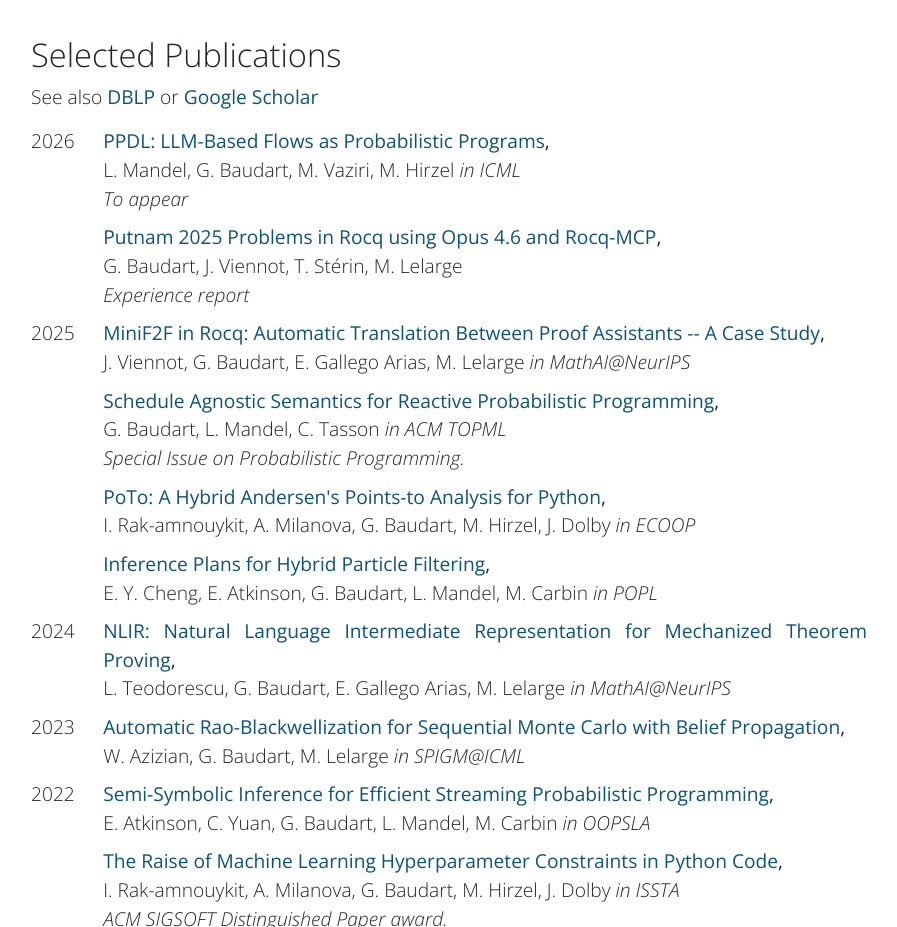
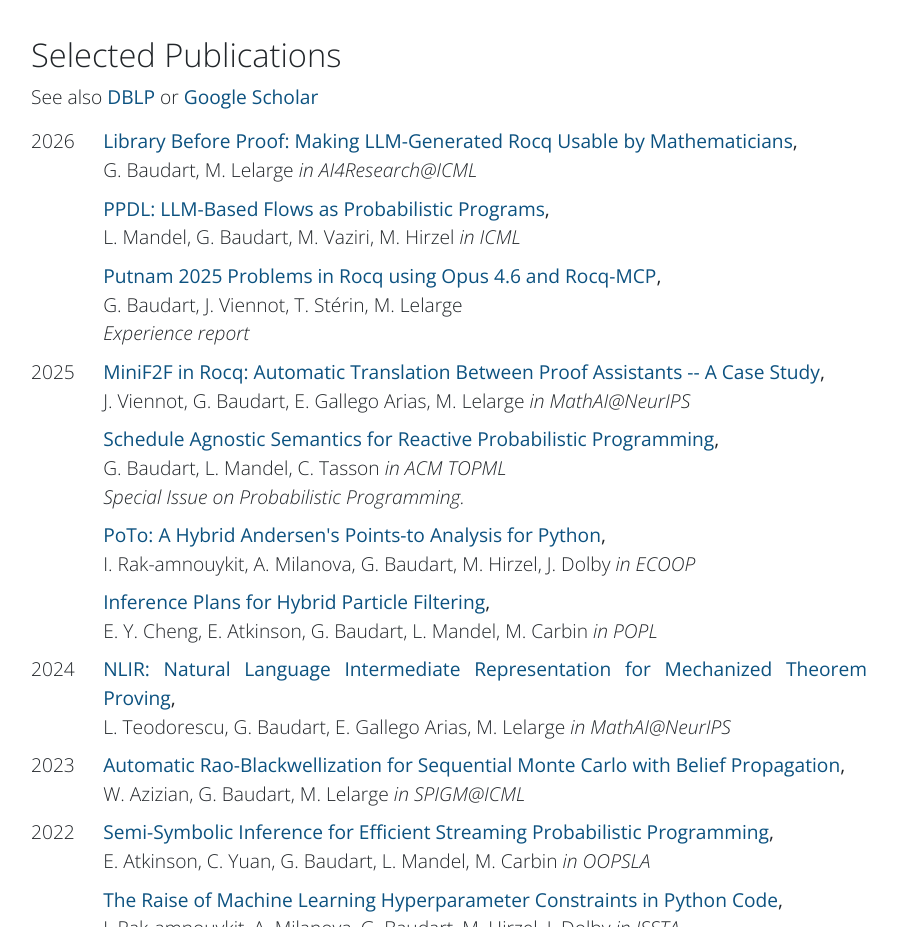
Before and after one commit to gbdrt/gbdrt.github.io, a plain HTML site: page index.html in a window 1280 px wide. Shown: the part 1859-2786 px from the top of the page, without its empty margins (191-1088 px from the left). Drawn offline with Linux system fonts and the light colour scheme.

Commit message:
Update publications

```diff
--- a/selected_publications.html
+++ b/selected_publications.html
@@ -1,6 +1,6 @@
 <h2> Selected Publications </h2>
 <p>See also <a href="https://dblp.org/pid/137/3096.html">DBLP</a> or <a href="https://scholar.google.com/citations?user=8A29HxcAAAAJ">Google Scholar</a></p>
-<div class=row><div class=col-sm-1>2026</div> <div class=col-sm-11><div class=bibitem><div class=title><a href="./papers/icml26.pdf">PPDL: LLM-Based Flows as Probabilistic Programs</a>,</div> <span class=author>L. Mandel, G. Baudart, M. Vaziri, M. Hirzel</span> <span class=desc> in ICML</span> <div class=note>To appear</div> </div> <div class=bibitem><div class=title><a href="https://arxiv.org/abs/2603.20405">Putnam 2025 Problems in Rocq using Opus 4.6 and Rocq-MCP</a>,</div> <span class=author>G. Baudart, J. Viennot, T. Stérin, M. Lelarge</span> <div class=note>Experience report</div> </div> </div> </div>
+<div class=row><div class=col-sm-1>2026</div> <div class=col-sm-11><div class=bibitem><div class=title><a href="./papers/ai4research_icml26.pdf">Library Before Proof: Making LLM-Generated Rocq Usable by Mathematicians</a>,</div> <span class=author>G. Baudart, M. Lelarge</span> <span class=desc> in AI4Research@ICML</span> </div> <div class=bibitem><div class=title><a href="./papers/icml26.pdf">PPDL: LLM-Based Flows as Probabilistic Programs</a>,</div> <span class=author>L. Mandel, G. Baudart, M. Vaziri, M. Hirzel</span> <span class=desc> in ICML</span> </div> <div class=bibitem><div class=title><a href="https://arxiv.org/abs/2603.20405">Putnam 2025 Problems in Rocq using Opus 4.6 and Rocq-MCP</a>,</div> <span class=author>G. Baudart, J. Viennot, T. Stérin, M. Lelarge</span> <div class=note>Experience report</div> </div> </div> </div>
 <div class=row><div class=col-sm-1>2025</div> <div class=col-sm-11><div class=bibitem><div class=title><a href="https://arxiv.org/abs/2503.04763">MiniF2F in Rocq: Automatic Translation Between Proof Assistants -- A Case Study</a>,</div> <span class=author>J. Viennot, G. Baudart, E. Gallego Arias, M. Lelarge</span> <span class=desc> in MathAI@NeurIPS</span> </div> <div class=bibitem><div class=title><a href="./papers/topml25.pdf">Schedule Agnostic Semantics for Reactive Probabilistic Programming</a>,</div> <span class=author>G. Baudart, L. Mandel, C. Tasson</span> <span class=desc> in ACM TOPML</span> <div class=note>Special Issue on Probabilistic Programming.</div> </div> <div class=bibitem><div class=title><a href="./papers/ecoop25.pdf">PoTo: A Hybrid Andersen's Points-to Analysis for Python</a>,</div> <span class=author>I. Rak-amnouykit, A. Milanova, G. Baudart, M. Hirzel, J. Dolby</span> <span class=desc> in ECOOP</span> </div> <div class=bibitem><div class=title><a href="./papers/popl25.pdf">Inference Plans for Hybrid Particle Filtering</a>,</div> <span class=author>E. Y. Cheng, E. Atkinson, G. Baudart, L. Mandel, M. Carbin</span> <span class=desc> in POPL</span> </div> </div> </div>
 <div class=row><div class=col-sm-1>2024</div> <div class=col-sm-11><div class=bibitem><div class=title><a href="./papers/mathai_neurips24.pdf">NLIR: Natural Language Intermediate Representation for Mechanized Theorem Proving</a>,</div> <span class=author>L. Teodorescu, G. Baudart, E. Gallego Arias, M. Lelarge</span> <span class=desc> in MathAI@NeurIPS</span> </div> </div> </div>
 <div class=row><div class=col-sm-1>2023</div> <div class=col-sm-11><div class=bibitem><div class=title><a href="./papers/spigm_icml23.pdf">Automatic Rao-Blackwellization for Sequential Monte Carlo with Belief Propagation</a>,</div> <span class=author>W. Azizian, G. Baudart, M. Lelarge</span> <span class=desc> in SPIGM@ICML</span> </div> </div> </div>
```
